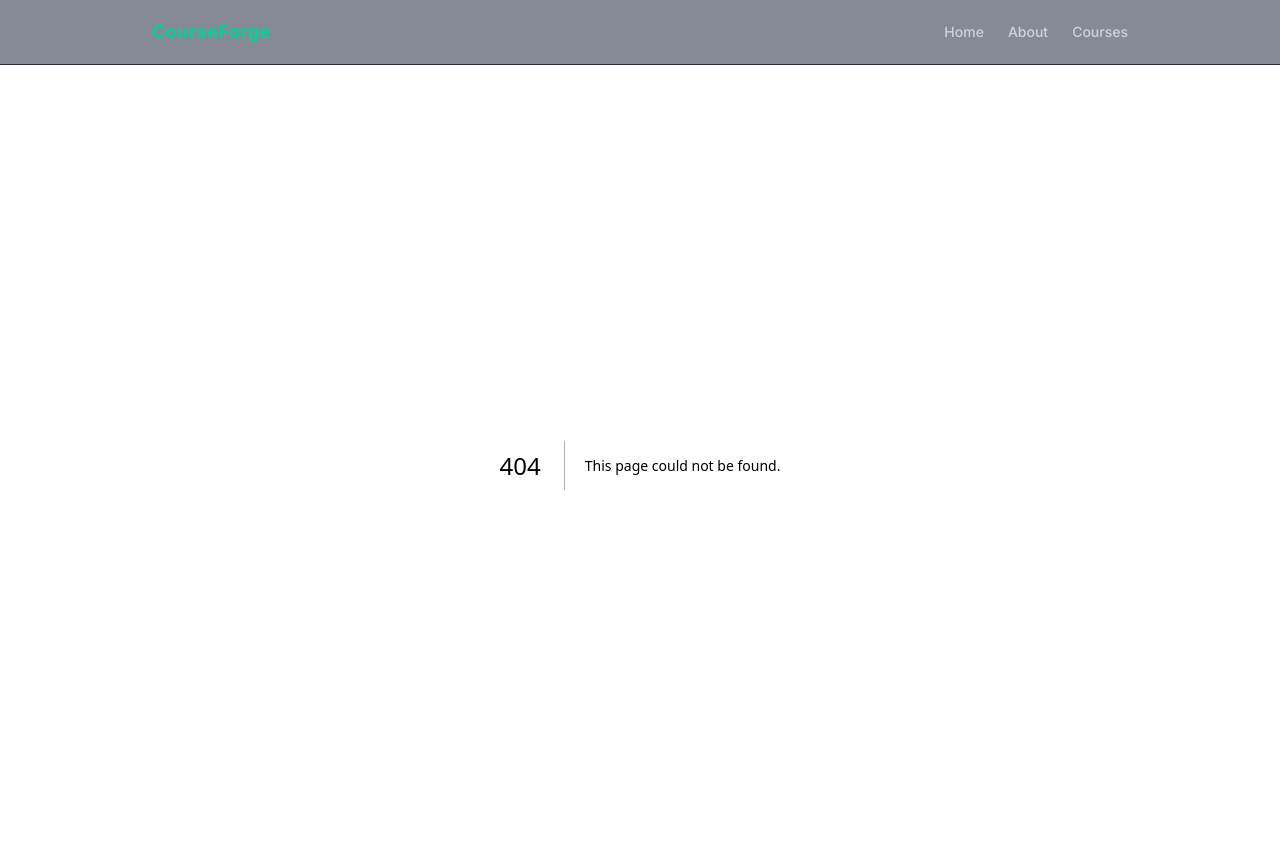
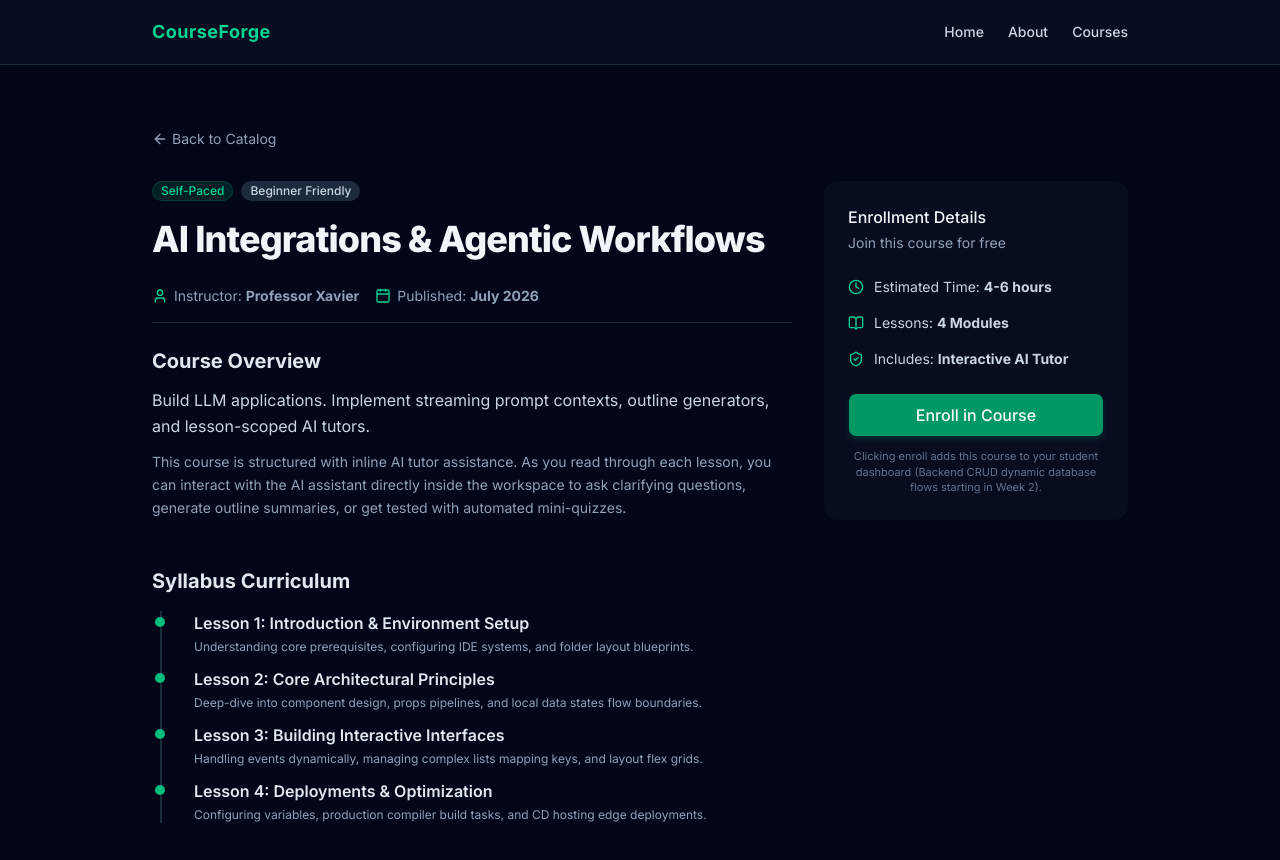
Before and after one commit to MuhammadAbdullah12-ux/CourseForge, a Next.js app in the folder courseforge/: page /courses/course-ai-agentic in a window 1280 px wide. Before the commit this address had no page. Shown: the top 860 px of the page. Built offline with nearby package versions, Linux system fonts and the light colour scheme.

Commit message:
Week 1 Day 6: Implemented dynamic course details page and notFound boundary

```diff
--- /dev/null
+++ b/courseforge/src/app/courses/[courseId]/page.tsx
@@ -0,0 +1,150 @@
+import React from 'react';
+import Link from 'next/link';
+import { notFound } from "next/navigation";
+import { MOCK_COURSES } from "../../../data/mock-courses";
+import { Card, CardContent, CardDescription, CardHeader, CardTitle, CardFooter } from "@/components/ui/card";
+import { Button } from "@/components/ui/button";
+import { Badge } from "@/components/ui/badge";
+import { ArrowLeft, User, Calendar, BookOpen, Clock, ShieldCheck } from "lucide-react";
+
+interface PageProps {
+  params: Promise<{
+    courseId: string;
+  }>;
+}
+
+export default async function CourseDetailPage({ params }: PageProps) {
+  const { courseId } = await params;
+
+  // Search our mock courses database for the matching ID
+  const course = MOCK_COURSES.find((c) => c.id === courseId);
+
+  // If the course isn't found, trigger Next.js's native 404 handler
+  if (!course) {
+    notFound();
+  }
+
+  // Format creation date
+  const formattedDate = new Date(course.createdAt).toLocaleDateString("en-US", {
+    month: "long",
+    year: "numeric",
+  });
+
+  return (
+    <main className="max-w-5xl mx-auto px-6 py-10 md:py-16 font-sans text-slate-200">
+
+      {/* Back Button */}
+      <Link href="/courses" className="inline-flex items-center gap-1 text-sm text-slate-400 hover:text-emerald-400 transition-colors mb-8">
+        <ArrowLeft className="size-4" />
+        <span>Back to Catalog</span>
+      </Link>
+
+      {/* Main Grid: 2/3 Content on Left, 1/3 Sidebar Card on Right */}
+      <div className="grid grid-cols-1 lg:grid-cols-3 gap-8">
+
+        {/* Left Column: Course Main Details */}
+        <div className="lg:col-span-2 space-y-6">
+          <div className="space-y-4">
+            <div className="flex gap-2">
+              <Badge className="bg-emerald-500/15 text-emerald-400 border border-emerald-500/20">
+                Self-Paced
+              </Badge>
+              <Badge variant="secondary" className="bg-slate-800 text-slate-300">
+                Beginner Friendly
+              </Badge>
+            </div>
+
+            <h1 className="text-3xl md:text-4xl font-extrabold text-slate-100 tracking-tight leading-tight">
+              {course.title}
+            </h1>
+
+            {/* Metadata Bar */}
+            <div className="flex flex-wrap gap-4 text-sm text-slate-400 pt-2 pb-4 border-b border-slate-800">
+              <span className="flex items-center gap-1.5">
+                <User className="size-4 text-emerald-400" />
+                <span>Instructor: <strong>{course.instructorName}</strong></span>
+              </span>
+              <span className="flex items-center gap-1.5">
+                <Calendar className="size-4 text-emerald-400" />
+                <span>Published: <strong>{formattedDate}</strong></span>
+              </span>
+            </div>
+          </div>
+
+          {/* Description Section */}
+          <div className="space-y-3">
+            <h2 className="text-xl font-bold text-slate-200">Course Overview</h2>
+            <p className="text-slate-300 leading-relaxed text-base">
+              {course.description}
+            </p>
+            <p className="text-slate-400 text-sm leading-relaxed">
+              This course is structured with inline AI tutor assistance. As you read through each lesson,
+              you can interact with the AI assistant directly inside the workspace to ask clarifying
+              questions, generate outline summaries, or get tested with automated mini-quizzes.
+            </p>
+          </div>
+
+          {/* Mock Curriculum Outlines */}
+          <div className="space-y-4 pt-6">
+            <h2 className="text-xl font-bold text-slate-200">Syllabus Curriculum</h2>
+            <div className="space-y-3 border-l-2 border-slate-800 pl-4 ml-2">
+              <div className="relative pl-4">
+                <div className="absolute -left-[23px] top-1.5 size-2.5 rounded-full bg-emerald-500" />
+                <h3 className="font-semibold text-slate-200">Lesson 1: Introduction & Environment Setup</h3>
+                <p className="text-xs text-slate-400 mt-1">Understanding core prerequisites, configuring IDE systems, and folder layout blueprints.</p>
+              </div>
+              <div className="relative pl-4">
+                <div className="absolute -left-[23px] top-1.5 size-2.5 rounded-full bg-emerald-500" />
+                <h3 className="font-semibold text-slate-200">Lesson 2: Core Architectural Principles</h3>
+                <p className="text-xs text-slate-400 mt-1">Deep-dive into component design, props pipelines, and local data states flow boundaries.</p>
+              </div>
+              <div className="relative pl-4">
+                <div className="absolute -left-[23px] top-1.5 size-2.5 rounded-full bg-emerald-500" />
+                <h3 className="font-semibold text-slate-200">Lesson 3: Building Interactive Interfaces</h3>
+                <p className="text-xs text-slate-400 mt-1">Handling events dynamically, managing complex lists mapping keys, and layout flex grids.</p>
+              </div>
+              <div className="relative pl-4">
+                <div className="absolute -left-[23px] top-1.5 size-2.5 rounded-full bg-emerald-500" />
+                <h3 className="font-semibold text-slate-200">Lesson 4: Deployments & Optimization</h3>
+                <p className="text-xs text-slate-400 mt-1">Configuring variables, production compiler build tasks, and CD hosting edge deployments.</p>
+              </div>
+            </div>
+          </div>
+        </div>
+
+        {/* Right Column: Enrollment Card Sidebar */}
+        <div className="space-y-6">
+          <Card className="border-slate-800 bg-slate-900/40 sticky top-24">
+            <CardHeader>
+              <CardTitle className="text-slate-100">Enrollment Details</CardTitle>
+              <CardDescription className="text-slate-400">Join this course for free</CardDescription>
+            </CardHeader>
+            <CardContent className="space-y-4">
+              <div className="flex items-center gap-2.5 text-sm text-slate-300">
+                <Clock className="size-4 text-emerald-400" />
+                <span>Estimated Time: <strong>4-6 hours</strong></span>
+              </div>
+              <div className="flex items-center gap-2.5 text-sm text-slate-300">
+                <BookOpen className="size-4 text-emerald-400" />
+                <span>Lessons: <strong>4 Modules</strong></span>
+              </div>
+              <div className="flex items-center gap-2.5 text-sm text-slate-300">
+                <ShieldCheck className="size-4 text-emerald-400" />
+                <span>Includes: <strong>Interactive AI Tutor</strong></span>
+              </div>
+            </CardContent>
+            <CardFooter className="flex flex-col gap-3">
+              <Button variant="brand" className="w-full h-11 text-base">
+                Enroll in Course
+              </Button>
+              <span className="text-center text-[11px] text-slate-500">
+                Clicking enroll adds this course to your student dashboard (Backend CRUD dynamic database flows starting in Week 2).
+              </span>
+            </CardFooter>
+          </Card>
+        </div>
+
+      </div>
+    </main>
+  );
+}
```
